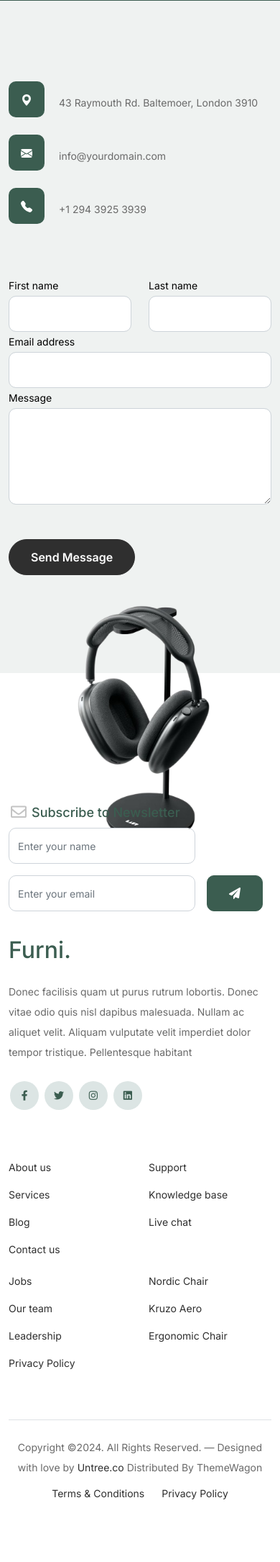
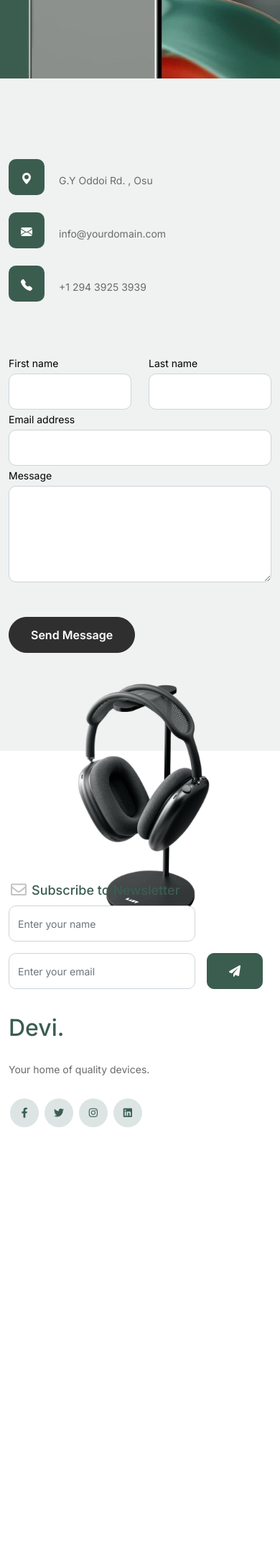
Before and after one commit to Wazaaah/iBit_Soft_Project_1, a Django app: page /contact in a window 390 px wide; the page is wider, and only the part inside the window is pictured. Shown: the part 910-3080 px from the top of that part at 72% size. After the commit the page ends 2476 px from the top of that part, so only its background shows below. Run offline with Django 4.2, Linux system fonts and the light colour scheme; some libraries are stand-ins or nearby versions.

Commit message:
Visual Changes

```diff
--- a/iBit_Soft_Project_1/templates/contact.html
+++ b/iBit_Soft_Project_1/templates/contact.html
@@ -11,13 +11,13 @@
 						<div class="col-lg-5">
 							<div class="intro-excerpt">
 								<h1>Contact</h1>
-								<p class="mb-4">Donec vitae odio quis nisl dapibus malesuada. Nullam ac aliquet velit. Aliquam vulputate velit imperdiet dolor tempor tristique.</p>
+								<p class="mb-4">Our online shop is your go-to source for the latest and most reliable devices. We offer a wide range of products, from cutting-edge smartphones to high-performance laptops, all carefully selected to meet your needs. Whether you're a tech enthusiast or simply looking for the perfect gadget, we provide competitive prices, fast shipping, and exceptional customer service. Discover the future of technology with us, where quality meets convenience.</p> </p>
 								<p><a href="shop" class="btn btn-secondary me-2">Shop Now</a></p>
 							</div>
 						</div>
 						<div class="col-lg-7">
 							<div class="hero-img-wrap">
-								<img src="{% static 'images/couch.png' %}" class="img-fluid">
+								<img src="{% static 'images/main.png' %}" class="img-fluid">
 							</div>
 						</div>
 					</div>
@@ -46,7 +46,7 @@
                       </svg>
                     </div> <!-- /.icon -->
                     <div class="service-contents">
-                      <p>43 Raymouth Rd. Baltemoer, London 3910</p>
+                      <p>G.Y Oddoi Rd. , Osu</p>
                     </div> <!-- /.service-contents-->
                   </div> <!-- /.service -->
                 </div>
--- a/iBit_Soft_Project_1/templates/index.html
+++ b/iBit_Soft_Project_1/templates/index.html
@@ -77,14 +77,15 @@
                         <div class="row justify-content-between">
                             <div class="col-lg-5">
                                 <div class="intro-excerpt">
-                                    <h1>Modern Interior <span clsas="d-block">Design Studio</span></h1>
-                                    <p class="mb-4">Donec vitae odio quis nisl dapibus malesuada. Nullam ac aliquet velit. Aliquam vulputate velit imperdiet dolor tempor tristique.</p>
+                                    <h1>Online  <span clsas="d-block">Device Shop</span></h1>
+                                    <p class="mb-4">Welcome to Devi.</p>
+                                    <p class="mb-4">The best place to shop for all yor devices.</p>
                                     <p><a href="shop" class="btn btn-secondary me-2">Shop Now</a></p>
                                 </div>
                             </div>
                             <div class="col-lg-7">
                                 <div class="hero-img-wrap">
-                                    <img src="{% static 'images/couch.png' %}" class="img-fluid">
+                                    <img src="{% static 'images/main.png' %}" class="img-fluid">
                                 </div>
                             </div>
                         </div>
@@ -99,8 +100,8 @@
 
                         <!-- Start Column 1 -->
                         <div class="col-md-12 col-lg-3 mb-5 mb-lg-0">
-                            <h2 class="mb-4 section-title">Crafted with excellent material.</h2>
-                            <p class="mb-4">Donec vitae odio quis nisl dapibus malesuada. Nullam ac aliquet velit. Aliquam vulputate velit imperdiet dolor tempor tristique. </p>
+                            <h2 class="mb-4 section-title">Sourced from Manufacturers.</h2>
+                            <p class="mb-4">Our devices are sourced directly from Manufacturers. Ensuring quality to our customers. </p>
                             <p><a href="shop" class="btn">Explore</a></p>
                         </div>
                         <!-- End Column 1 -->
@@ -158,7 +159,7 @@
                     <div class="row justify-content-between">
                         <div class="col-lg-6">
                             <h2 class="section-title">Why Choose Us</h2>
-                            <p>Donec vitae odio quis nisl dapibus malesuada. Nullam ac aliquet velit. Aliquam vulputate velit imperdiet dolor tempor tristique.</p>
+
 
                             <div class="row my-5">
                                 <div class="col-6 col-md-6">
@@ -167,7 +168,7 @@
                                             <img src="{% static 'images/truck.svg' %}" alt="Image" class="imf-fluid">
                                         </div>
                                         <h3>Fast &amp; Free Shipping</h3>
-                                        <p>Donec vitae odio quis nisl dapibus malesuada. Nullam ac aliquet velit. Aliquam vulputate.</p>
+
                                     </div>
                                 </div>
 
@@ -177,7 +178,7 @@
                                             <img src="{% static 'images/bag.svg' %}" alt="Image" class="imf-fluid">
                                         </div>
                                         <h3>Easy to Shop</h3>
-                                        <p>Donec vitae odio quis nisl dapibus malesuada. Nullam ac aliquet velit. Aliquam vulputate.</p>
+
                                     </div>
                                 </div>
 
@@ -187,7 +188,7 @@
                                             <img src="{% static 'images/support.svg' %}" alt="Image" class="imf-fluid">
                                         </div>
                                         <h3>24/7 Support</h3>
-                                        <p>Donec vitae odio quis nisl dapibus malesuada. Nullam ac aliquet velit. Aliquam vulputate.</p>
+
                                     </div>
                                 </div>
 
@@ -197,7 +198,7 @@
                                             <img src="{% static 'images/return.svg' %}" alt="Image" class="imf-fluid">
                                         </div>
                                         <h3>Hassle Free Returns</h3>
-                                        <p>Donec vitae odio quis nisl dapibus malesuada. Nullam ac aliquet velit. Aliquam vulputate.</p>
+
                                     </div>
                                 </div>
 
@@ -206,7 +207,7 @@
 
                         <div class="col-lg-5">
                             <div class="img-wrap">
-                                <img src="{% static 'images/why-choose-us-img.jpg' %}" alt="Image" class="img-fluid">
+                                <img src="{% static 'images/choose.jpeg' %}" alt="Image" class="img-fluid">
                             </div>
                         </div>
 
@@ -231,10 +232,10 @@
                             <p>Choose the right devices at affordable prices. We bring you QUALITY</p>
 
                             <ul class="list-unstyled custom-list my-4">
-                                <li>Donec vitae odio quis nisl dapibus malesuada</li>
-                                <li>Donec vitae odio quis nisl dapibus malesuada</li>
-                                <li>Donec vitae odio quis nisl dapibus malesuada</li>
-                                <li>Donec vitae odio quis nisl dapibus malesuada</li>
+                                <li>Price</li>
+                                <li>Relevance</li>
+                                <li>Reliability</li>
+                                <li>Quality</li>
                             </ul>
                             <p><a href="shop" class="btn">Explore</a></p>
                         </div>
@@ -251,11 +252,11 @@
                         <div class="col-12 col-md-6 col-lg-4 mb-4 mb-lg-0">
                             <div class="product-item-sm d-flex">
                                 <div class="thumbnail">
-                                    <img src="{% static 'images/product-1.png' %}" alt="Image" class="img-fluid">
+                                    <img src="{% static 'images/phone.png' %}" alt="Image" class="img-fluid">
                                 </div>
                                 <div class="pt-3">
-                                    <h3>Nordic Chair</h3>
-                                    <p>Donec facilisis quam ut purus rutrum lobortis. Donec vitae odio </p>
+                                    <h3>Phones</h3>
+                                    <p>Explore our phone selections</p>
                                     <p><a href="#">Read More</a></p>
                                 </div>
                             </div>
@@ -264,11 +265,11 @@
                         <div class="col-12 col-md-6 col-lg-4 mb-4 mb-lg-0">
                             <div class="product-item-sm d-flex">
                                 <div class="thumbnail">
-                                    <img src="{% static 'images/product-2.png' %}" alt="Image" class="img-fluid">
+                                    <img src="{% static 'images/laptop.png' %}" alt="Image" class="img-fluid">
                                 </div>
                                 <div class="pt-3">
-                                    <h3>Kruzo Aero Chair</h3>
-                                    <p>Donec facilisis quam ut purus rutrum lobortis. Donec vitae odio </p>
+                                    <h3>Laptop</h3>
+                                    <p>Explore our laptop selection</p>
                                     <p><a href="#">Read More</a></p>
                                 </div>
                             </div>
@@ -277,11 +278,11 @@
                         <div class="col-12 col-md-6 col-lg-4 mb-4 mb-lg-0">
                             <div class="product-item-sm d-flex">
                                 <div class="thumbnail">
-                                    <img src="{% static 'images/product-3.png' %}" alt="Image" class="img-fluid">
+                                    <img src="{% static 'images/console.png' %}" alt="Image" class="img-fluid">
                                 </div>
                                 <div class="pt-3">
-                                    <h3>Ergonomic Chair</h3>
-                                    <p>Donec facilisis quam ut purus rutrum lobortis. Donec vitae odio </p>
+                                    <h3>Console</h3>
+                                    <p>Explore our Console </p>
                                     <p><a href="#">Read More</a></p>
                                 </div>
                             </div>
@@ -424,8 +425,8 @@
 
 				<div class="row g-5 mb-5">
 					<div class="col-lg-4">
-						<div class="mb-4 footer-logo-wrap"><a href="#" class="footer-logo">Furni<span>.</span></a></div>
-						<p class="mb-4">Donec facilisis quam ut purus rutrum lobortis. Donec vitae odio quis nisl dapibus malesuada. Nullam ac aliquet velit. Aliquam vulputate velit imperdiet dolor tempor tristique. Pellentesque habitant</p>
+						<div class="mb-4 footer-logo-wrap"><a href="#" class="footer-logo">Devi<span>.</span></a></div>
+						<p class="mb-4">Your home of quality devices.</p>
 
 						<ul class="list-unstyled custom-social">
 							<li><a href="#"><span class="fa fa-brands fa-facebook-f"></span></a></li>
@@ -435,64 +436,6 @@
 						</ul>
 					</div>
 
-					<div class="col-lg-8">
-						<div class="row links-wrap">
-							<div class="col-6 col-sm-6 col-md-3">
-								<ul class="list-unstyled">
-									<li><a href="#">About us</a></li>
-									<li><a href="#">Services</a></li>
-									<li><a href="#">Blog</a></li>
-									<li><a href="#">Contact us</a></li>
-								</ul>
-							</div>
-
-							<div class="col-6 col-sm-6 col-md-3">
-								<ul class="list-unstyled">
-									<li><a href="#">Support</a></li>
-									<li><a href="#">Knowledge base</a></li>
-									<li><a href="#">Live chat</a></li>
-								</ul>
-							</div>
-
-							<div class="col-6 col-sm-6 col-md-3">
-								<ul class="list-unstyled">
-									<li><a href="#">Jobs</a></li>
-									<li><a href="#">Our team</a></li>
-									<li><a href="#">Leadership</a></li>
-									<li><a href="#">Privacy Policy</a></li>
-								</ul>
-							</div>
-
-							<div class="col-6 col-sm-6 col-md-3">
-								<ul class="list-unstyled">
-									<li><a href="#">Nordic Chair</a></li>
-									<li><a href="#">Kruzo Aero</a></li>
-									<li><a href="#">Ergonomic Chair</a></li>
-								</ul>
-							</div>
-						</div>
-					</div>
-
-				</div>
-
-				<div class="border-top copyright">
-					<div class="row pt-4">
-						<div class="col-lg-6">
-							<p class="mb-2 text-center text-lg-start">Copyright &copy;<script>document.write(new Date().getFullYear());</script>. All Rights Reserved. &mdash; Designed with love by <a href="https://untree.co">Untree.co</a> Distributed By <a hreff="https://themewagon.com">ThemeWagon</a>  <!-- License information: https://untree.co/license/ -->
-            </p>
-						</div>
-
-						<div class="col-lg-6 text-center text-lg-end">
-							<ul class="list-unstyled d-inline-flex ms-auto">
-								<li class="me-4"><a href="#">Terms &amp; Conditions</a></li>
-								<li><a href="#">Privacy Policy</a></li>
-							</ul>
-						</div>
-
-					</div>
-				</div>
-
-			</div>
 		</footer>
 		<!-- End Footer Section -->
 
--- a/iBit_Soft_Project_1/templates/shop.html
+++ b/iBit_Soft_Project_1/templates/shop.html
@@ -26,7 +26,10 @@
             <!-- Start Product Column -->
             <div class="col-12 col-md-6 col-lg-4 mb-5">
                 <div class="product-item">
-                    <img src="{{ product.image.url }}" class="img-fluid product-thumbnail" alt="{{ product.name }}">
+                    <img src="{{ product.image.url }}"
+                    width = "200"
+                    height = "300"
+                    class="img-fluid product-thumbnail" alt="{{ product.name }}">
                     <div class="product-details">
                         <h3 class="product-title">{{ product.name }}</h3>
                         <strong class="product-price">${{ product.price }}</strong>
```
Also changed, not shown: iBit_Soft_Project_1/static/images/choose.jpeg (added), iBit_Soft_Project_1/static/images/console.png (added), iBit_Soft_Project_1/static/images/laptop.png (added), iBit_Soft_Project_1/static/images/main.png (added), iBit_Soft_Project_1/static/images/phone.png (added).
